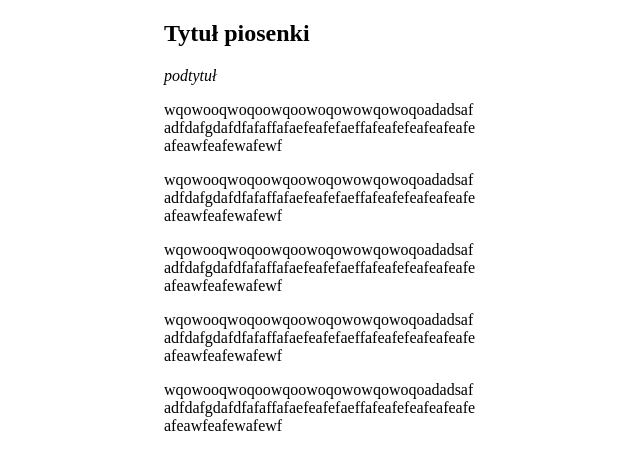
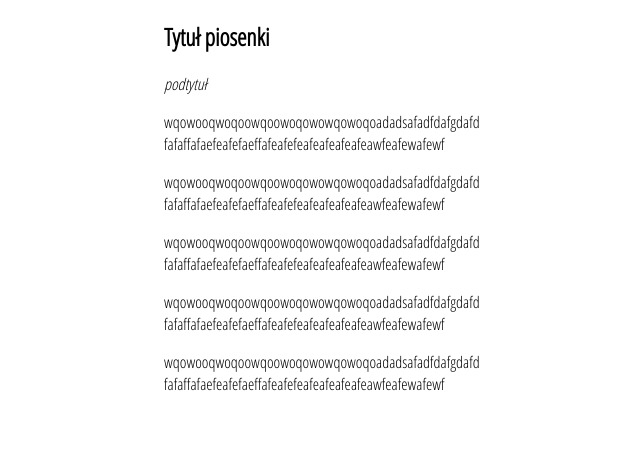
Before and after one commit to PiotrRola/Git-Learning-git-2-Git, a plain HTML site: page index.html in a window 1280 px wide. Shown: the whole page, without its empty margins (318-958 px from the left). Drawn offline with Linux system fonts and the light colour scheme.

Commit message:
add font style for html and css

```diff
--- a/index.html
+++ b/index.html
@@ -5,6 +5,7 @@
     <meta name="viewport" content="width=device-width, initial-scale=1.0">
     <link rel="stylesheet" href="https://cdnjs.cloudflare.com/ajax/libs/font-awesome/5.9.0/css/all.min.css">
     <link rel="stylesheet" href="style.css">
+    <link href="https://fonts.googleapis.com/css2?family=Open+Sans+Condensed:wght@300&display=swap" rel="stylesheet">
     <title>Document</title>
 </head>
 <body>
--- a/style.css
+++ b/style.css
@@ -2,4 +2,5 @@ section {
     width: 25%;
     word-break: break-all;
     margin: auto;
+    font-family: 'Open Sans Condensed', sans-serif;
 }
```
